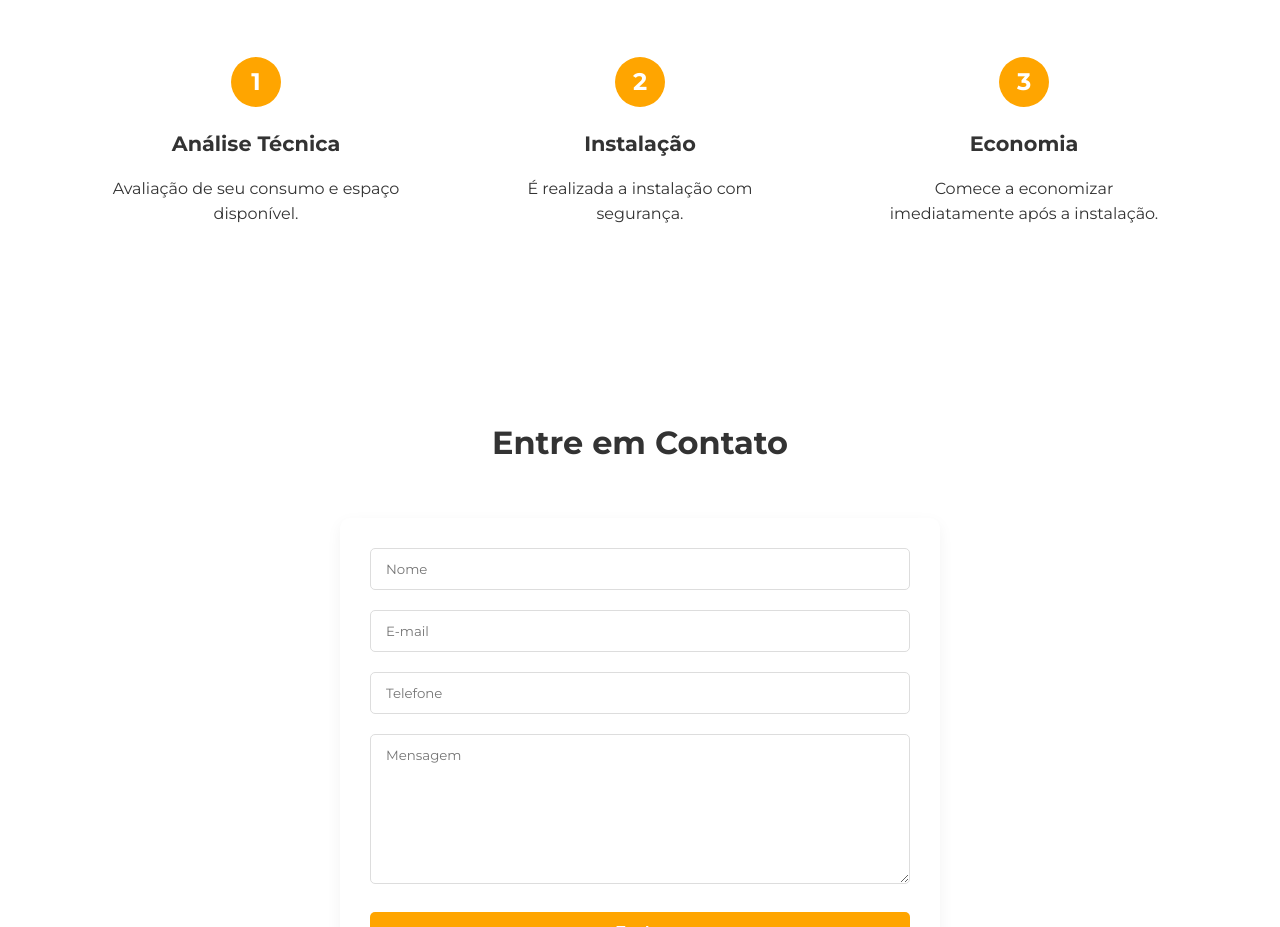
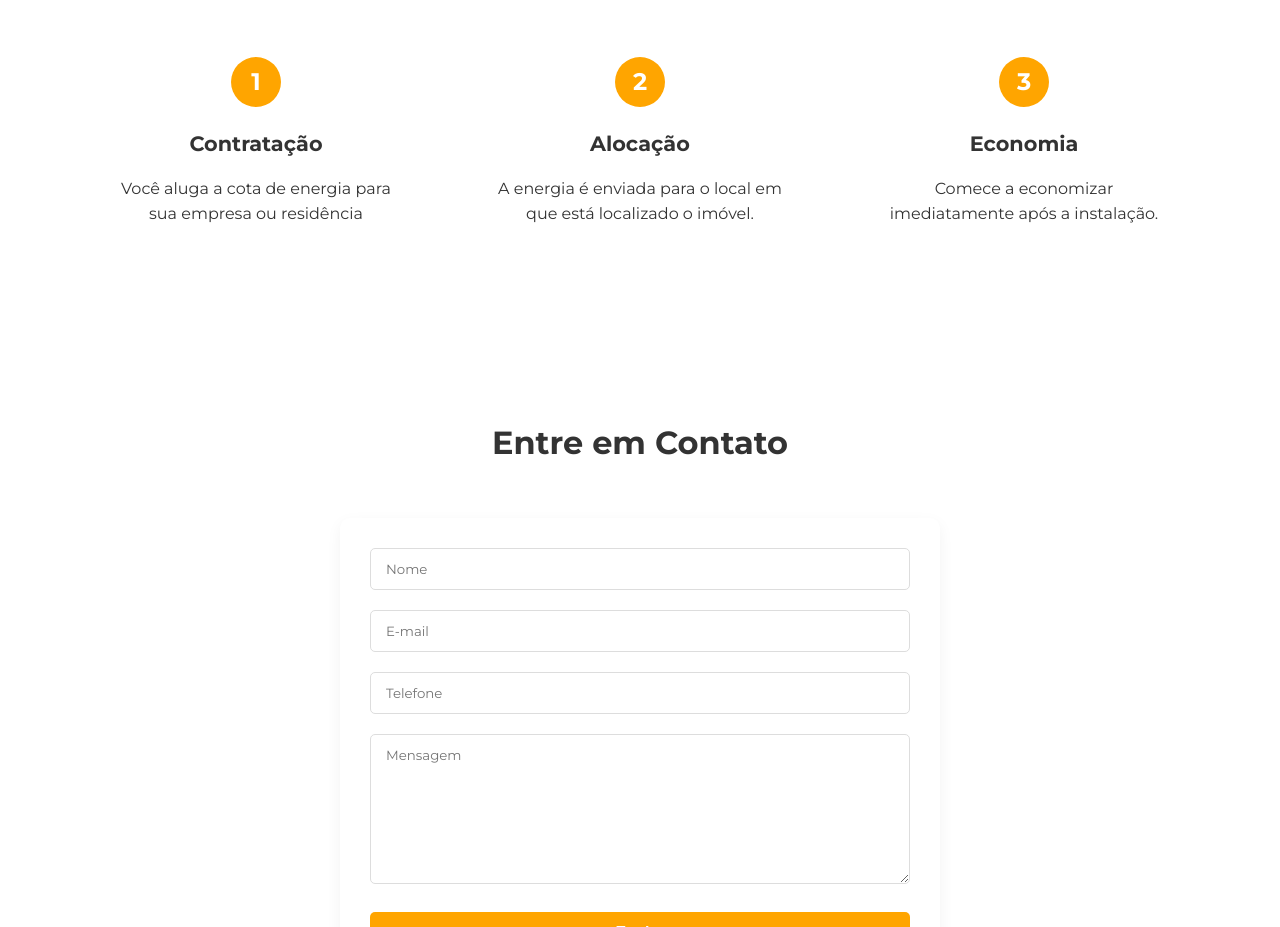
Before and after one commit to ggaj17/solar-333, a plain HTML site: page index.html in a window 1280 px wide. Shown: the part 1460-2387 px from the top of the page. Drawn offline with Linux system fonts and the light colour scheme.

Commit message:
fix:servicos

```diff
--- a/index.html
+++ b/index.html
@@ -74,13 +74,13 @@
             <div class="steps">
                 <div class="step">
                     <div class="step-number">1</div>
-                    <h3>Análise Técnica</h3>
-                    <p>Avaliação de seu consumo e espaço disponível.</p>
+                    <h3>Contratação</h3>
+                    <p>Você aluga a cota de energia para sua empresa ou residência</p>
                 </div>
                 <div class="step">
                     <div class="step-number">2</div>
-                    <h3>Instalação</h3>
-                    <p>É realizada a instalação com segurança.</p>
+                    <h3>Alocação</h3>
+                    <p>A energia é enviada para o local em que está localizado o imóvel.</p>
                 </div>
                 <div class="step">
                     <div class="step-number">3</div>
```
